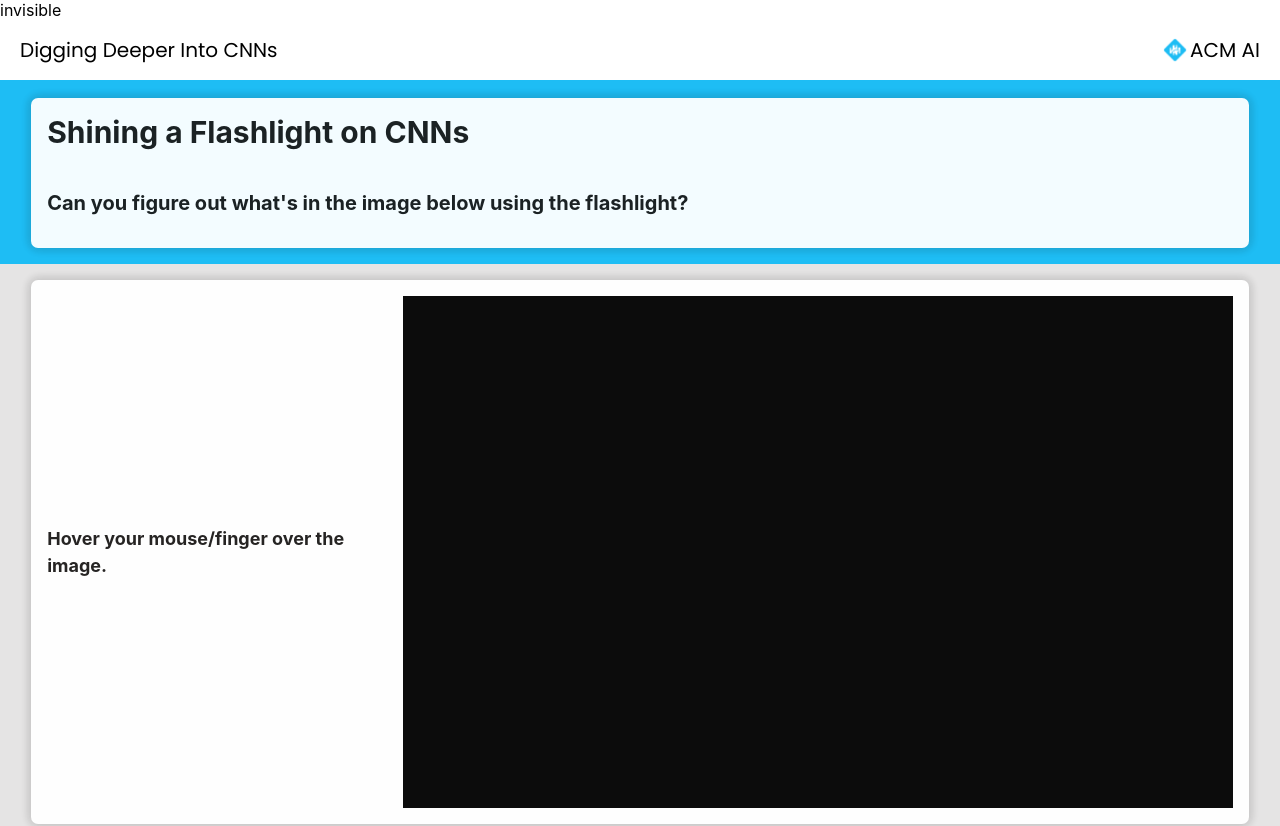
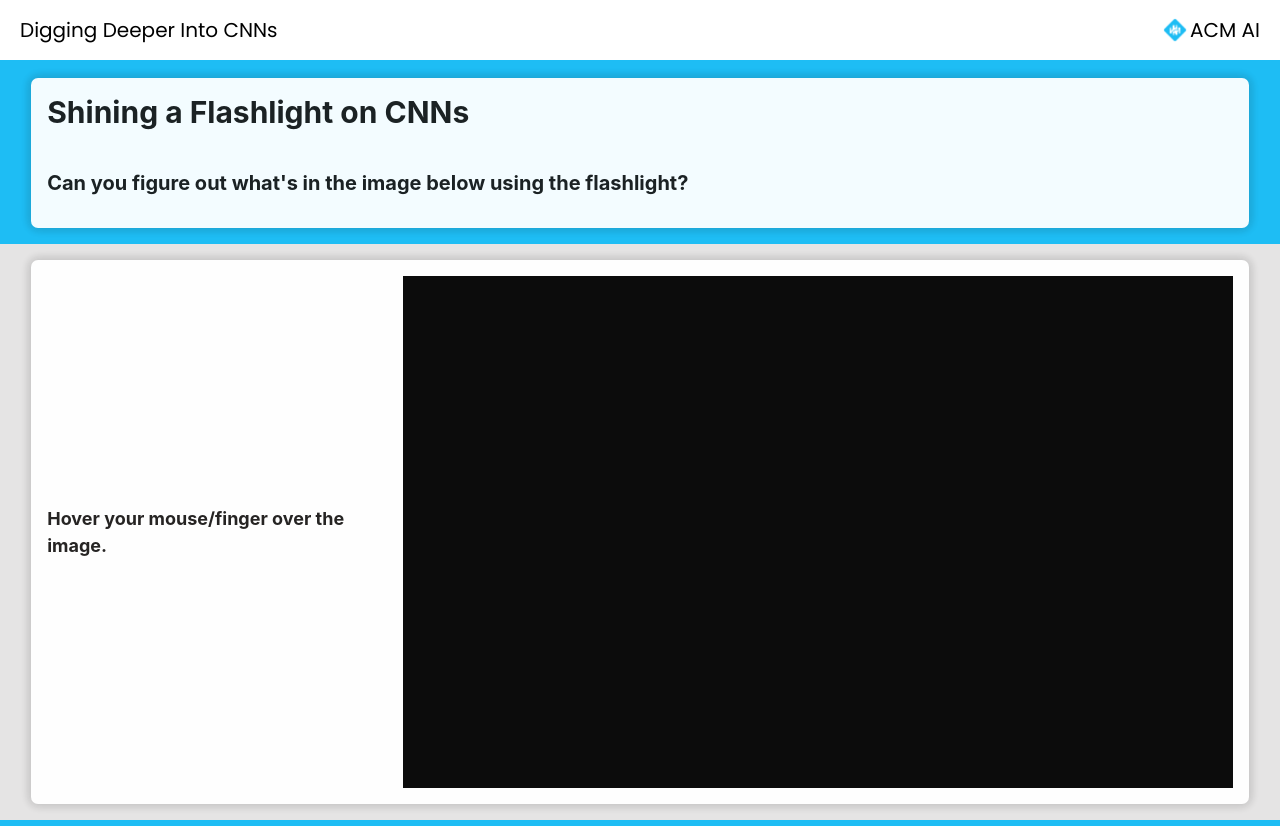
Before and after one commit to uclaacm/no-filter, a React (Create React App) app: page / in a window 1280 px wide. Shown: the top 826 px of the page. Built offline with nearby package versions, Linux system fonts and the light colour scheme.

Commit message:
Update Navbar.js

```diff
--- a/src/components/Navbar.js
+++ b/src/components/Navbar.js
@@ -8,9 +8,8 @@ class Navbar extends React.Component {
       return (
           <div className = "navbar">
             <link href="https://fonts.googleapis.com/css2?family=Poppins:wght@300;400&display=swap" rel="stylesheet"/>
-            <a name="top" className="anchor">invisible</a>
             <div className="topnav">
-              <a id="webtag" href="/#top">Digging Deeper Into CNNs</a>
+              <a id="webtag">Digging Deeper Into CNNs</a>
               <a id="ACM" target="_blank" rel="noopener noreferrer" href="https://uclaacmai.github.io/">
                 <img id="logo" src={logo} alt="ACM AI Logo" />
               ACM AI
```
